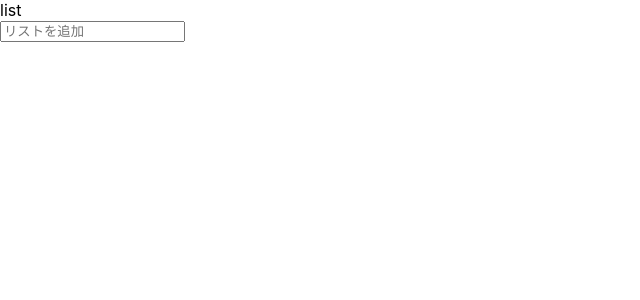
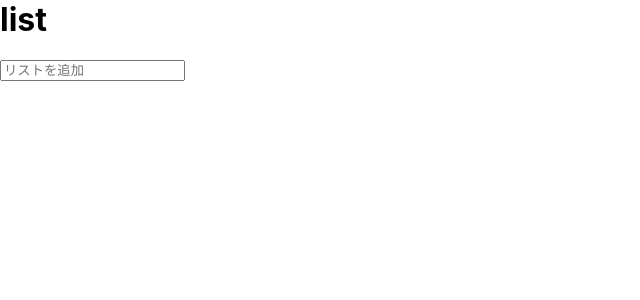
Before and after one commit to negi524/togo-list, a Nuxt app: page /list in a window 1280 px wide. Shown: the top 300 px of the page, without its empty margins (0-640 px from the left). Built offline with nearby package versions, Linux system fonts and the light colour scheme.

Commit message:
エラーページ追加

```diff
--- /dev/null
+++ b/layouts/error.vue
@@ -0,0 +1,12 @@
+<template>
+  <div id="error">
+    <h2>ページが見つかりませんでした。</h2>
+  </div>
+</template>
+
+<style scoped>
+#error {
+  margin: 30px;
+  text-align: center;
+}
+</style>
--- a/pages/list.vue
+++ b/pages/list.vue
@@ -1,6 +1,6 @@
 <template>
-  <div>
-    <p>list</p>
+  <div id="list">
+    <h1>list</h1>
     <ul>
       <li v-for="togo in togos">
         <input type="checkbox" @change="toggle(togo)" />
@@ -28,3 +28,9 @@ export default {
   }
 };
 </script>
+
+<style scoped>
+h1 {
+  margin-bottom: 20px;
+}
+</style>
```
